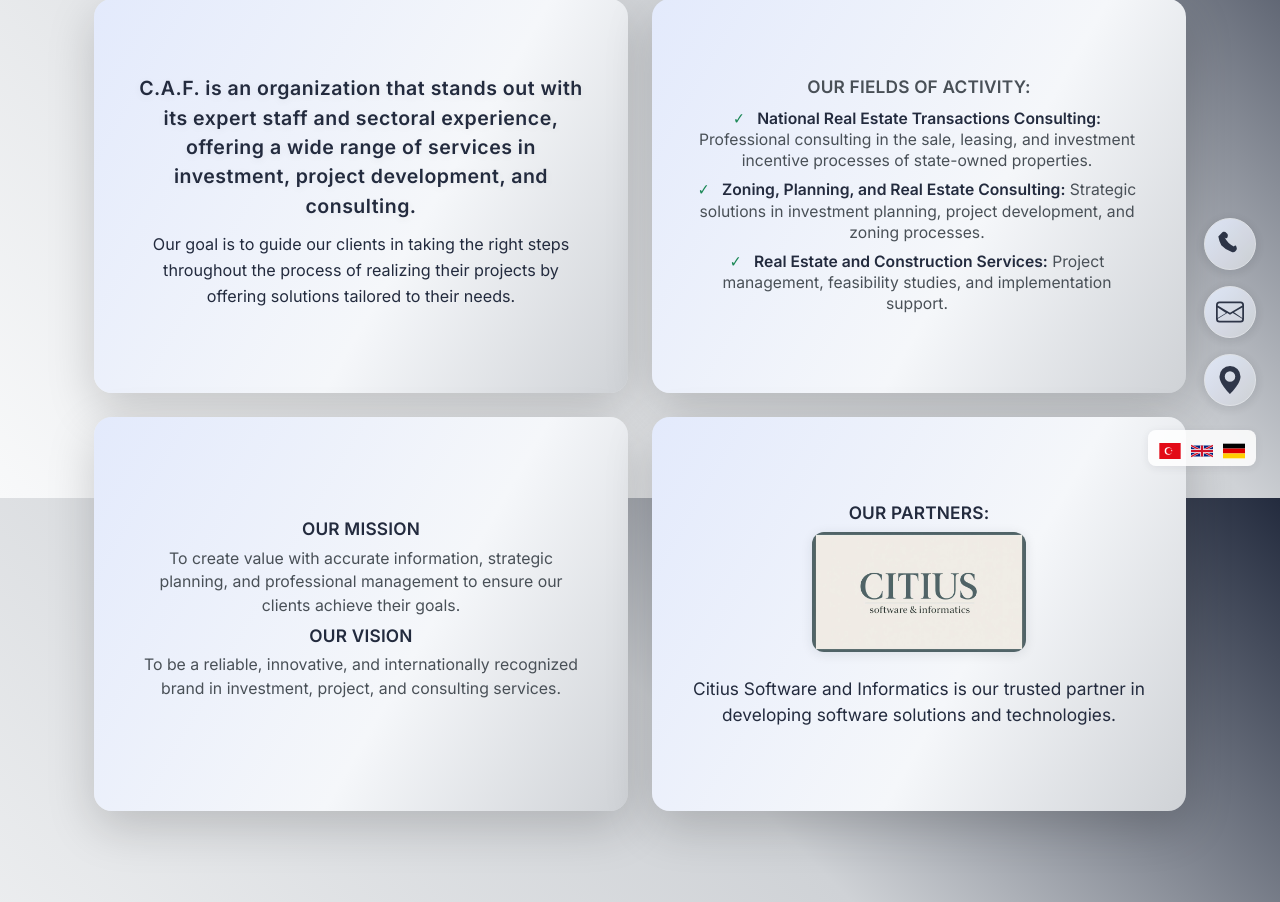
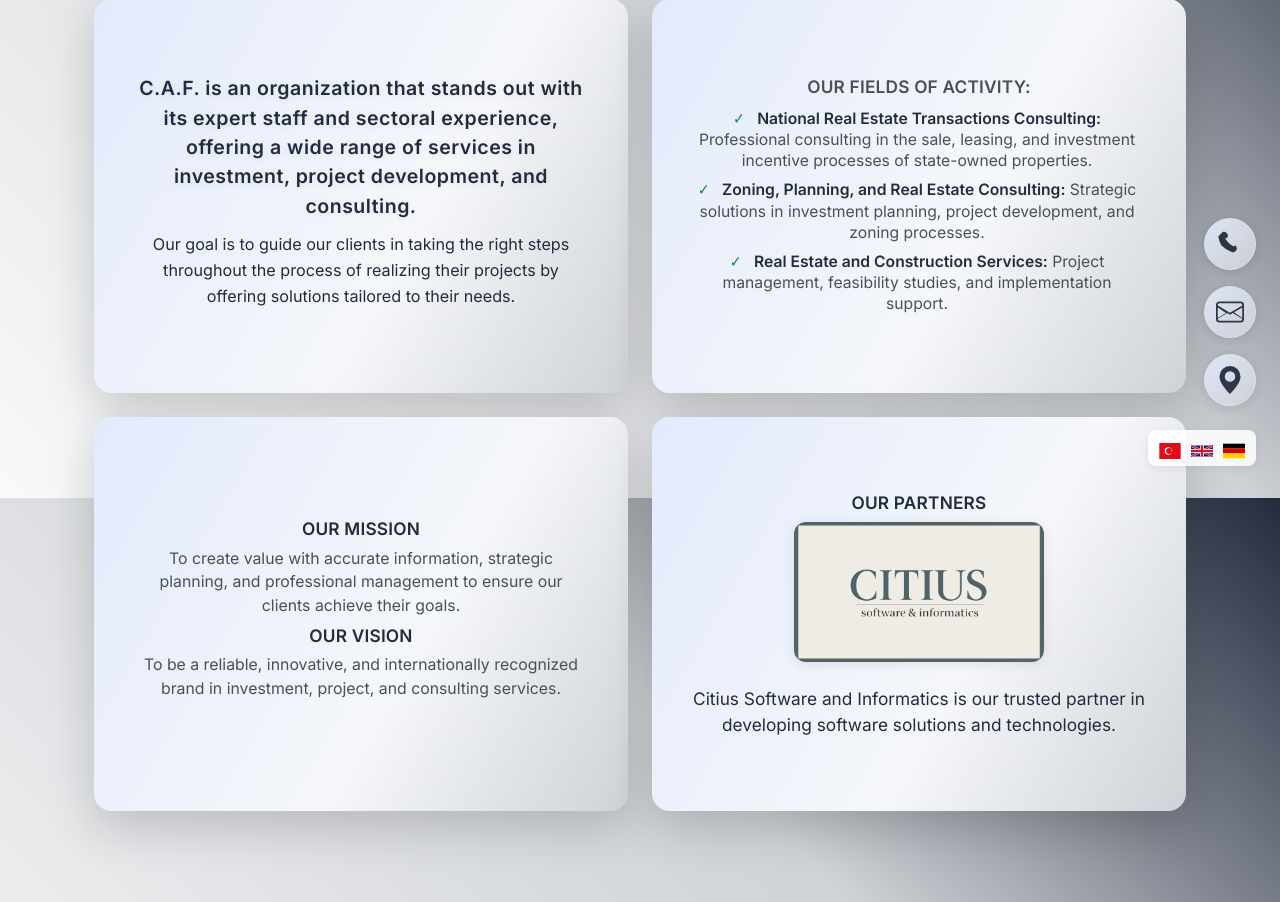
Before and after one commit to Lampa97/Consulting_Company_Website, a Django app: template website/templates/website/about.html in a window 1280 px wide. Shown: the part 302-1204 px from the top of the page. Run offline with Django 5.2, Linux system fonts and the light colour scheme; the template is opened without the code that fills it, so the values that code supplies are empty.

Commit message:
changed picture size

```diff
--- a/website/templates/website/about.html
+++ b/website/templates/website/about.html
@@ -203,9 +203,9 @@
               text-transform: uppercase;
               text-align: center;
             ">
-              Our Partners:
+              Our Partners
             </div>
-            <img src="{% static 'images/citius.jpg' %}" alt="Citius" style="max-width: 220px; max-height: 120px; object-fit: contain; border-radius: 12px; box-shadow: 0 2px 12px 0 rgba(34,40,49,0.10); margin: 0 auto 10px auto; display: block;">
+            <img src="{% static 'images/citius.jpg' %}" alt="Citius" style="max-width: 250px; max-height: 200px; object-fit: contain; border-radius: 12px; box-shadow: 0 2px 12px 0 rgba(34,40,49,0.10); margin: 0 auto 10px auto; display: block;">
             <div style="
               font-size:1.08rem;
               color:#232b3e;
```
